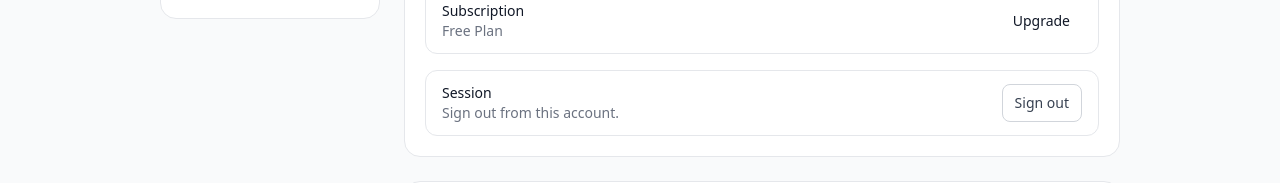
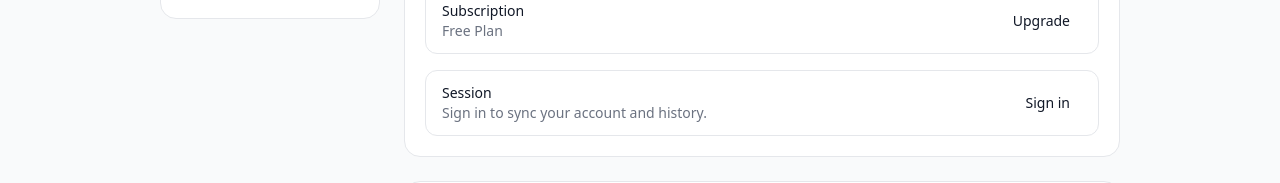
Before and after one commit to Shvngishrma/ClearTrade, a Next.js app: page /settings in a window 1280 px wide. Shown: the part 335-518 px from the top of the page. Built offline with nearby package versions, Linux system fonts and the light colour scheme; no server answers.

Commit message:
fix: show sign-in action for guest session in settings

```diff
--- a/app/(app)/settings/page.tsx
+++ b/app/(app)/settings/page.tsx
@@ -107,8 +107,11 @@ export default function SettingsPage() {
               <div className="flex items-center justify-between gap-3 border border-gray-200 dark:border-zinc-700 rounded-xl px-4 py-3">
                 <div>
                   <p className="text-sm font-medium text-gray-900 dark:text-zinc-100">Session</p>
-                  <p className="text-sm text-gray-500 dark:text-zinc-400">Sign out from this account.</p>
+                  <p className="text-sm text-gray-500 dark:text-zinc-400">
+                    {session?.user ? "Sign out from this account." : "Sign in to sync your account and history."}
+                  </p>
                 </div>
+                {session?.user ? (
                   <button
                     type="button"
                     onClick={() => signOut()}
@@ -116,6 +119,14 @@ export default function SettingsPage() {
                   >
                     Sign out
                   </button>
+                ) : (
+                  <PrimaryButton
+                    href="/login"
+                    className="px-3 py-2 text-sm"
+                  >
+                    Sign in
+                  </PrimaryButton>
+                )}
               </div>
             </div>
           </section>
```
Lines whose indentation alone changed are shown as unchanged.
